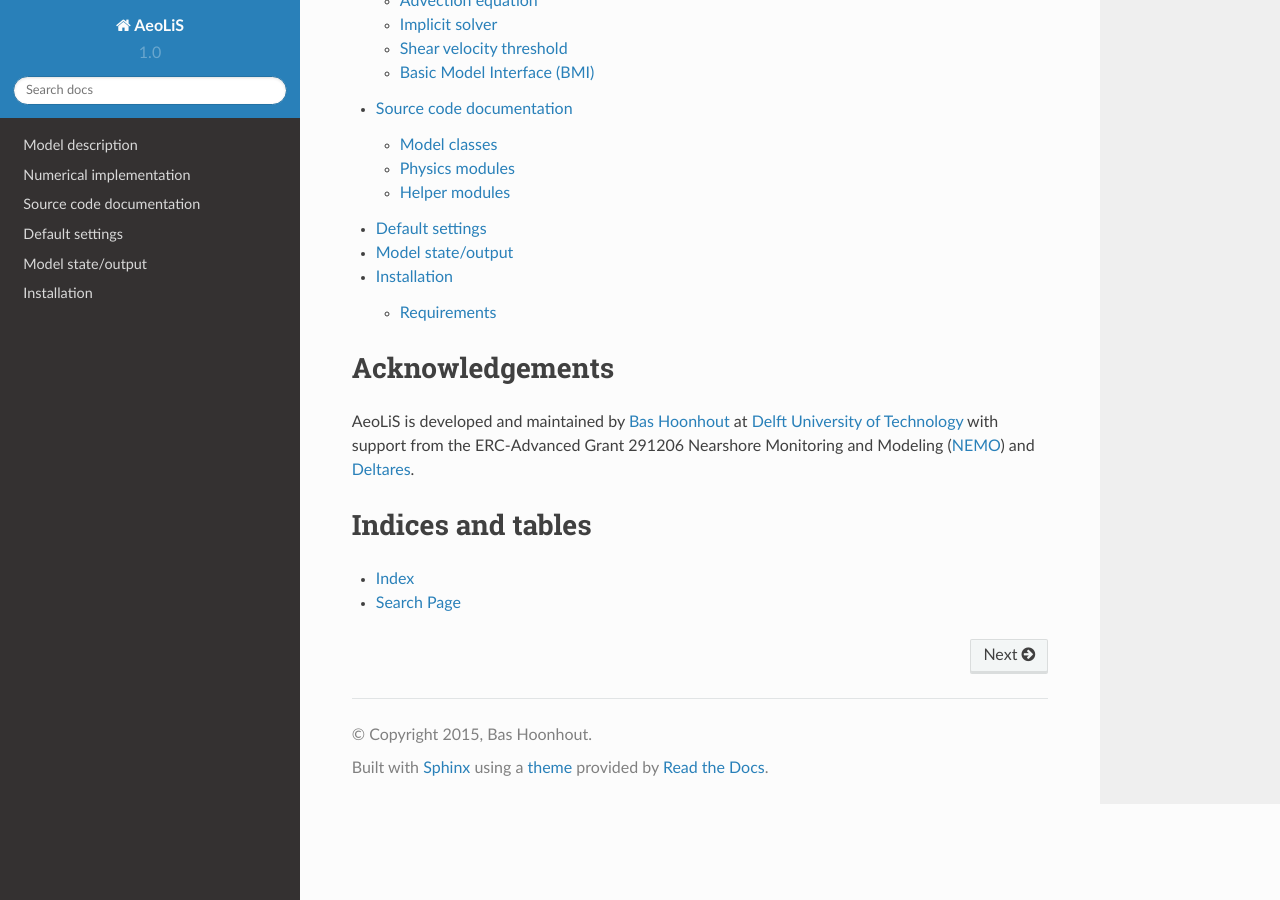
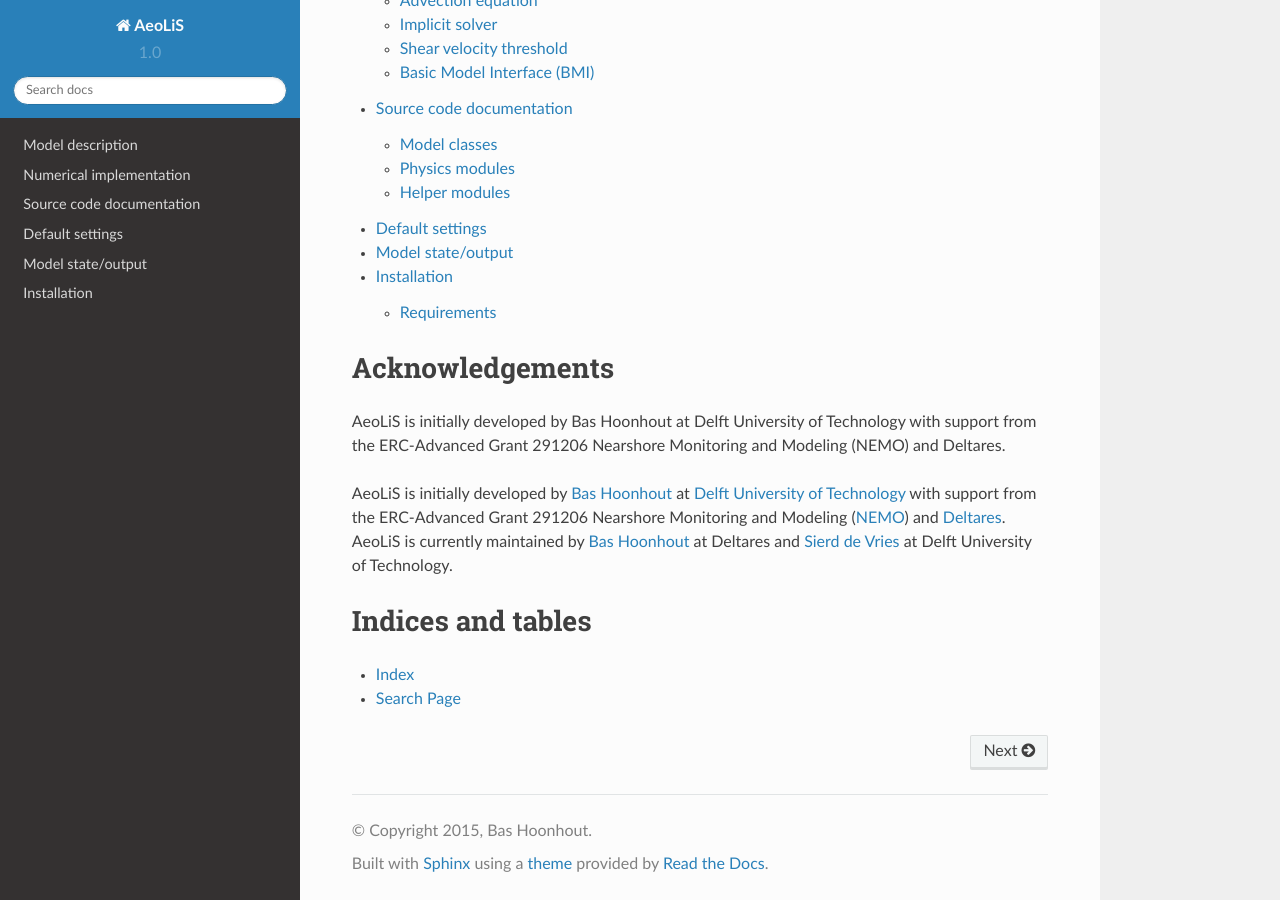
Before and after one commit to openearth/aeolis-python, a Sphinx documentation site: the page built from docs/index.rst, in a window 1280 px wide and 900 px high, scrolled down 623 px. Built offline with Sphinx 7.4.7 and the Read the Docs theme 2.0.0, drawn with Linux system fonts in a browser that asks for light colours.

Commit message:
Update index.rst

```diff
--- a/docs/index.rst
+++ b/docs/index.rst
@@ -33,12 +33,17 @@ Contents
 Acknowledgements
 ================
 
-AeoLiS is developed and maintained by `Bas Hoonhout
-<bas.hoonhout@deltares.nl>`_ at `Delft University of Technology
+AeoLiS is initially developed by Bas Hoonhout at Delft University of Technology with support from the ERC-Advanced Grant 291206 Nearshore Monitoring and Modeling (NEMO) and Deltares.
+
+
+AeoLiS is initially developed by `Bas Hoonhout
+<b.m.hoonhout@tudelft.nl>`_ at `Delft University of Technology
 <http://www.tudelft.nl>`_ with support from the ERC-Advanced Grant
 291206 Nearshore Monitoring and Modeling (`NEMO
 <http://nemo.citg.tudelft.nl>`_) and `Deltares
-<http://www.deltares.nl>`_.
+<http://www.deltares.nl>`_. AeoLiS is currently maintained by `Bas Hoonhout
+<bas.hoonhout@deltares.nl>`_ at Deltares and `Sierd de Vries
+<Sierd.deVries@tudelft.nl.nl>`_ at Delft University of Technology.
 
 Indices and tables
 ==================
```
